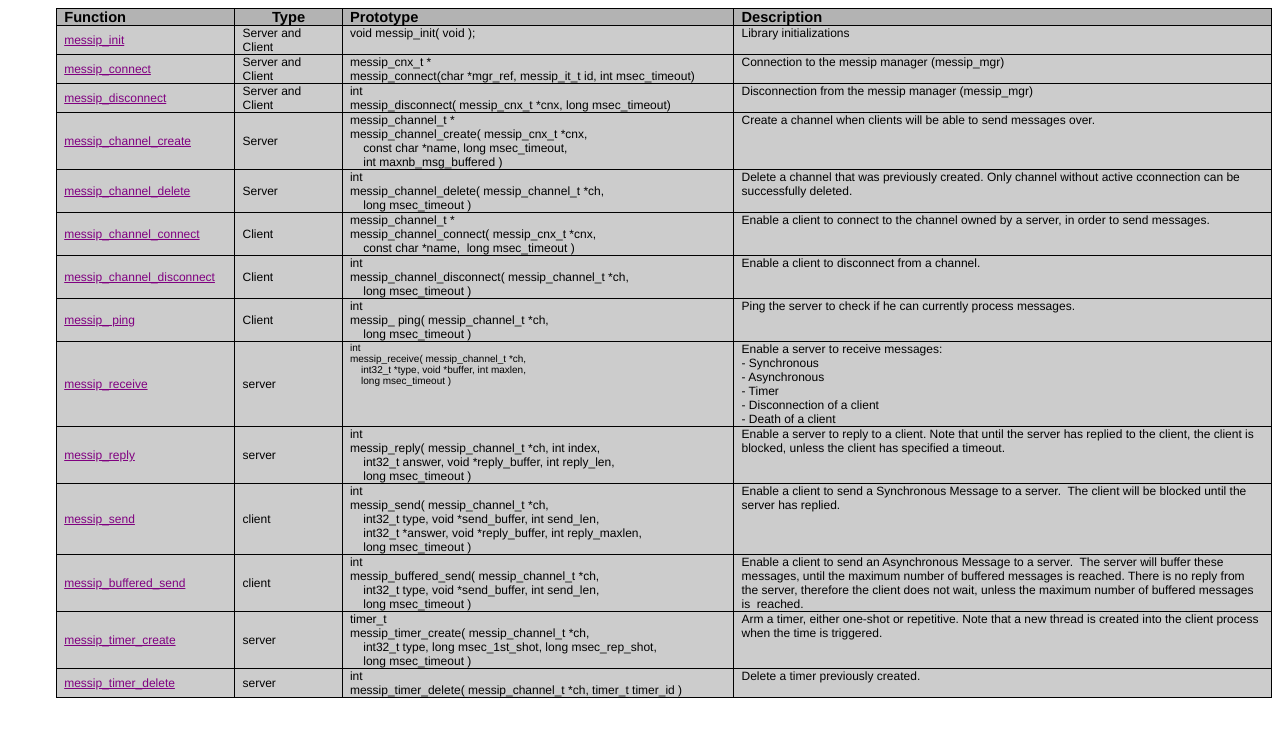
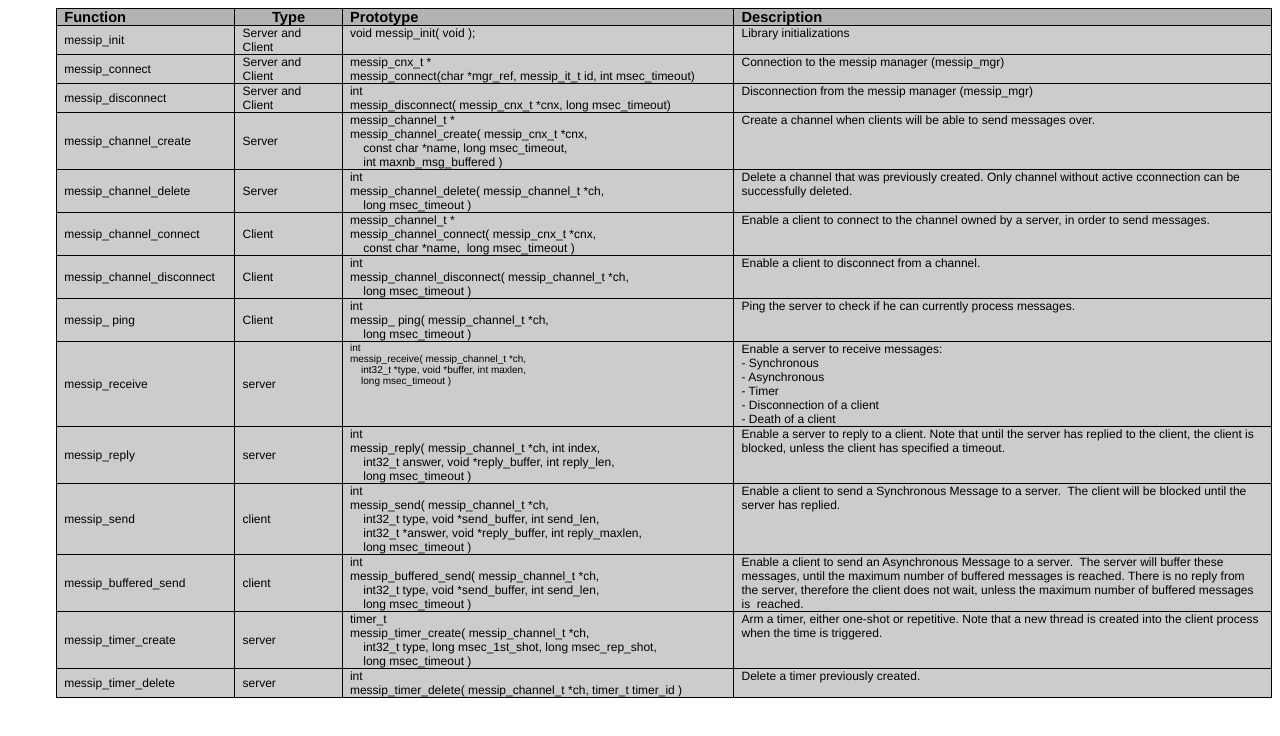
Before and after one commit to osingla/messip, a plain HTML site: page api_doc.html in a window 1280 px wide. Drawn offline with Linux system fonts and the light colour scheme.

Commit message:
web pages change

```diff
--- a/api_doc.html
+++ b/api_doc.html
@@ -77,10 +77,7 @@ border-left-width: 1pt; padding: 0cm 5.4pt;" width="163">
 <p class="MsoNormal" style="margin: 0cm 0cm 0.0001pt;
 font-size: 12pt; font-family: 'Times New Roman'; color:
 windowtext;"><span style="font-size: 9pt; font-family:
-Helvetica;"><a
-href="http://messip.sourceforge.net/messip/Doc/html/"
-target="_blank" style="color: purple; text-decoration:
-underline;">messip_init</a></span><span
+Helvetica;"><a>messip_init</a></span><span
 style="font-size: 10pt; font-family: Helvetica;"><o:p></o:p></span></p>
 </td>
 <td style="width: 69.05pt; border-style: none solid solid
@@ -123,10 +120,7 @@ border-left-width: 1pt; padding: 0cm 5.4pt;" width="163">
 <p class="MsoNormal" style="margin: 0cm 0cm 0.0001pt;
 font-size: 12pt; font-family: 'Times New Roman'; color:
 windowtext;"><span style="font-size: 9pt; font-family:
-Helvetica;"><a
-href="http://messip.sourceforge.net/messip/Doc/html/"
-target="_blank" style="color: purple; text-decoration:
-underline;">messip_connect</a></span><span
+Helvetica;"><a>messip_connect</a></span><span
 style="font-size: 10pt; font-family: Helvetica;"><o:p></o:p></span></p>
 </td>
 <td style="width: 69.05pt; border-style: none solid solid
@@ -172,10 +166,7 @@ border-left-width: 1pt; padding: 0cm 5.4pt;" width="163">
 <p class="MsoNormal" style="margin: 0cm 0cm 0.0001pt;
 font-size: 12pt; font-family: 'Times New Roman'; color:
 windowtext;"><span style="font-size: 9pt; font-family:
-Helvetica;"><a
-href="http://messip.sourceforge.net/messip/Doc/html/"
-target="_blank" style="color: purple; text-decoration:
-underline;">messip_disconnect</a></span><span
+Helvetica;"><a>messip_disconnect</a></span><span
 style="font-size: 10pt; font-family: Helvetica;"><o:p></o:p></span></p>
 </td>
 <td style="width: 69.05pt; border-style: none solid solid
@@ -220,10 +211,7 @@ border-left-width: 1pt; padding: 0cm 5.4pt;" width="163">
 <p class="MsoNormal" style="margin: 0cm 0cm 0.0001pt;
 font-size: 12pt; font-family: 'Times New Roman'; color:
 windowtext;"><span style="font-size: 9pt; font-family:
-Helvetica;"><a
-href="http://messip.sourceforge.net/messip/Doc/html/"
-target="_blank" style="color: purple; text-decoration:
-underline;">messip_channel_create</a></span><span
+Helvetica;"><a>messip_channel_create</a></span><span
 style="font-size: 10pt; font-family: Helvetica;"><o:p></o:p></span></p>
 </td>
 <td style="width: 69.05pt; border-style: none solid solid
@@ -270,10 +258,7 @@ border-left-width: 1pt; padding: 0cm 5.4pt;" width="163">
 <p class="MsoNormal" style="margin: 0cm 0cm 0.0001pt;
 font-size: 12pt; font-family: 'Times New Roman'; color:
 windowtext;"><span style="font-size: 9pt; font-family:
-Helvetica;"><a
-href="http://messip.sourceforge.net/messip/Doc/html/"
-target="_blank" style="color: purple; text-decoration:
-underline;">messip_channel_delete</a></span><span
+Helvetica;"><a>messip_channel_delete</a></span><span
 style="font-size: 10pt; font-family: Helvetica;"><o:p></o:p></span></p>
 </td>
 <td style="width: 69.05pt; border-style: none solid solid
@@ -320,10 +305,7 @@ border-left-width: 1pt; padding: 0cm 5.4pt;" width="163">
 <p class="MsoNormal" style="margin: 0cm 0cm 0.0001pt;
 font-size: 12pt; font-family: 'Times New Roman'; color:
 windowtext;"><span style="font-size: 9pt; font-family:
-Helvetica;"><a
-href="http://messip.sourceforge.net/messip/Doc/html/"
-target="_blank" style="color: purple; text-decoration:
-underline;">messip_channel_connect</a></span><span
+Helvetica;"><a>messip_channel_connect</a></span><span
 style="font-size: 10pt; font-family: Helvetica;"><o:p></o:p></span></p>
 </td>
 <td style="width: 69.05pt; border-style: none solid solid
@@ -371,10 +353,7 @@ border-left-width: 1pt; padding: 0cm 5.4pt;" width="163">
 <p class="MsoNormal" style="margin: 0cm 0cm 0.0001pt;
 font-size: 12pt; font-family: 'Times New Roman'; color:
 windowtext;"><span style="font-size: 9pt; font-family:
-Helvetica;"><a
-href="http://messip.sourceforge.net/messip/Doc/html/"
-target="_blank" style="color: purple; text-decoration:
-underline;">messip_channel_disconnect</a></span><span
+Helvetica;"><a>messip_channel_disconnect</a></span><span
 style="font-size: 10pt; font-family: Helvetica;"><o:p></o:p></span></p>
 </td>
 <td style="width: 69.05pt; border-style: none solid solid
@@ -420,10 +399,7 @@ border-left-width: 1pt; padding: 0cm 5.4pt;" width="163">
 <p class="MsoNormal" style="margin: 0cm 0cm 0.0001pt;
 font-size: 12pt; font-family: 'Times New Roman'; color:
 windowtext;"><span style="font-size: 9pt; font-family:
-Helvetica;"><a
-href="http://messip.sourceforge.net/messip/Doc/html/"
-target="_blank" style="color: purple; text-decoration:
-underline;">messip_ ping</a></span><span
+Helvetica;"><a>messip_ ping</a></span><span
 style="font-size: 10pt; font-family: Helvetica;"><o:p></o:p></span></p>
 </td>
 <td style="width: 69.05pt; border-style: none solid solid
@@ -469,10 +445,7 @@ border-left-width: 1pt; padding: 0cm 5.4pt;" width="163">
 <p class="MsoNormal" style="margin: 0cm 0cm 0.0001pt;
 font-size: 12pt; font-family: 'Times New Roman'; color:
 windowtext;"><span style="font-size: 9pt; font-family:
-Helvetica;"><a
-href="http://messip.sourceforge.net/messip/Doc/html/"
-target="_blank" style="color: purple; text-decoration:
-underline;">messip_receive</a></span><span
+Helvetica;"><a>messip_receive</a></span><span
 style="font-size: 10pt; font-family: Helvetica;"><o:p></o:p></span></p>
 </td>
 <td style="width: 69.05pt; border-style: none solid solid
@@ -524,10 +497,7 @@ border-left-width: 1pt; padding: 0cm 5.4pt;" width="163">
 <p class="MsoNormal" style="margin: 0cm 0cm 0.0001pt;
 font-size: 12pt; font-family: 'Times New Roman'; color:
 windowtext;"><span style="font-size: 9pt; font-family:
-Helvetica;"><a
-href="http://messip.sourceforge.net/messip/Doc/html/"
-target="_blank" style="color: purple; text-decoration:
-underline;">messip_reply</a></span><span
+Helvetica;"><a>messip_reply</a></span><span
 style="font-size: 10pt; font-family: Helvetica;"><o:p></o:p></span></p>
 </td>
 <td style="width: 69.05pt; border-style: none solid solid
@@ -577,10 +547,7 @@ border-left-width: 1pt; padding: 0cm 5.4pt;" width="163">
 <p class="MsoNormal" style="margin: 0cm 0cm 0.0001pt;
 font-size: 12pt; font-family: 'Times New Roman'; color:
 windowtext;"><span style="font-size: 9pt; font-family:
-Helvetica;"><a
-href="http://messip.sourceforge.net/messip/Doc/html/"
-target="_blank" style="color: purple; text-decoration:
-underline;">messip_send</a></span><span
+Helvetica;"><a>messip_send</a></span><span
 style="font-size: 10pt; font-family: Helvetica;"><o:p></o:p></span></p>
 </td>
 <td style="width: 69.05pt; border-style: none solid solid
@@ -632,10 +599,7 @@ border-left-width: 1pt; padding: 0cm 5.4pt;" width="163">
 <p class="MsoNormal" style="margin: 0cm 0cm 0.0001pt;
 font-size: 12pt; font-family: 'Times New Roman'; color:
 windowtext;"><span style="font-size: 9pt; font-family:
-Helvetica;"><a
-href="http://messip.sourceforge.net/messip/Doc/html/"
-target="_blank" style="color: purple; text-decoration:
-underline;">messip_buffered_send</a></span><span
+Helvetica;"><a>messip_buffered_send</a></span><span
 style="font-size: 10pt; font-family: Helvetica;"><o:p></o:p></span></p>
 </td>
 <td style="width: 69.05pt; border-style: none solid solid
@@ -688,10 +652,7 @@ border-left-width: 1pt; padding: 0cm 5.4pt;" width="163">
 <p class="MsoNormal" style="margin: 0cm 0cm 0.0001pt;
 font-size: 12pt; font-family: 'Times New Roman'; color:
 windowtext;"><span style="font-size: 9pt; font-family:
-Helvetica;"><a
-href="http://messip.sourceforge.net/messip/Doc/html/"
-target="_blank" style="color: purple; text-decoration:
-underline;">messip_timer_create</a></span><span
+Helvetica;"><a>messip_timer_create</a></span><span
 style="font-size: 10pt; font-family: Helvetica;"><o:p></o:p></span></p>
 </td>
 <td style="width: 69.05pt; border-style: none solid solid
@@ -741,10 +702,7 @@ border-left-width: 1pt; padding: 0cm 5.4pt;" width="163">
 <p class="MsoNormal" style="margin: 0cm 0cm 0.0001pt;
 font-size: 12pt; font-family: 'Times New Roman'; color:
 windowtext;"><span style="font-size: 9pt; font-family:
-Helvetica;"><a
-href="http://messip.sourceforge.net/messip/Doc/html/"
-target="_blank" style="color: purple; text-decoration:
-underline;">messip_timer_delete</a></span><span
+Helvetica;"><a>messip_timer_delete</a></span><span
 style="font-size: 10pt; font-family: Helvetica;"><o:p></o:p></span></p>
 </td>
 <td style="width: 69.05pt; border-style: none solid solid
```
